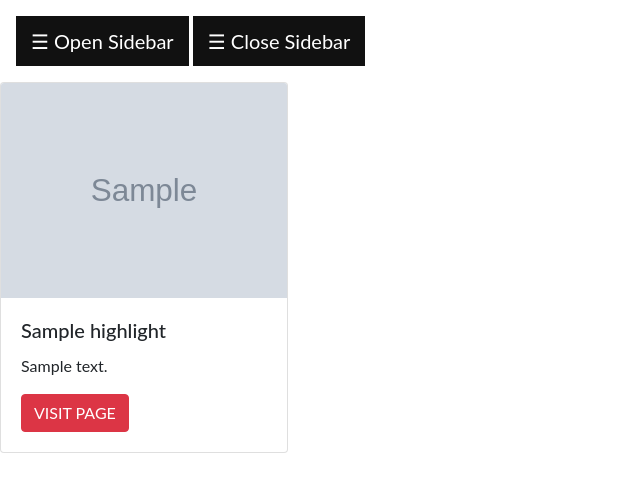
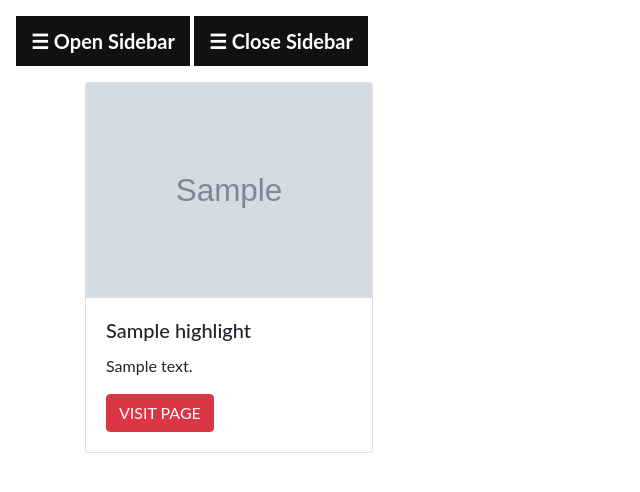
Before and after one commit to wasongapaul5/News-Highlights, a Flask app: template app/templates/index.html in a window 1280 px wide. Shown: the top 492 px of the page, without its empty margins (0-640 px from the left). Run offline with Flask 2, Linux system fonts and the light colour scheme; the template is opened without the code that fills it: most values are stand-ins (such as "Sample title", 1, 10 or a date in 2020); grey boxes marked "Sample" are stand-in pictures; some libraries are stand-ins or nearby versions.

Commit message:
update README.md file

```diff
--- a/app/static/css/styles.css
+++ /dev/null
@@ -1,3 +0,0 @@
-body{
-    background-color: red;
-}
--- a/app/templates/index.html
+++ b/app/templates/index.html
@@ -5,12 +5,12 @@
 <link rel="stylesheet" href="{{url_for('static',filename='css/styles.css')}}">
 {% endblock %}
 
-
-
 {% block content %}
 {% for highlights in top %}
-
-<div class="card" style="width: 18rem;">
+<div class="container">
+    <div class="row">
+        <div class="col-md-6">
+            <div class="card" style="width: 18rem">
                 <img src="{{highlights.urlToImage}}" class="card-img-top" alt="...">
                 <div class="card-body">
                     <h5 class="card-title">{{highlights.title}}</h5>
@@ -18,6 +18,8 @@
                     <a href="{{highlights.url}}" class="btn btn-danger">VISIT PAGE</a>
                 </div>
             </div>
-
+        </div>
+    </div>
+</div>
 {% endfor %}
 {% endblock %}
--- a/app/templates/nav.html
+++ b/app/templates/nav.html
@@ -8,13 +8,13 @@ body {
 }
 
 .sidebar {
-  height: 100%;
+  height: 80%;
   width: 0;
   position: fixed;
   z-index: 1;
   top: 0;
   left: 0;
-  background-color: #111;
+  background-color:#00000061;
   overflow-x: hidden;
   transition: 0.5s;
   padding-top: 60px;
@@ -23,12 +23,14 @@ body {
 }
 
 .sidebar a {
-  padding: 8px 8px 8px 32px;
+  padding: 50px 8px 8px 32px;
   text-decoration: none;
-  font-size: 25px;
-  color: #818181;
+  font-size: 30px;
+  color: black;
   display: block;
   transition: 0.3s;
+  font-family: Verdana, Geneva, Tahoma, sans-serif;
+  font-weight: bolder;
 }
 
 .sidebar a:hover {
@@ -41,6 +43,7 @@ body {
   right: 25px;
   font-size: 36px;
   margin-left: 50px;
+  font-weight: bold;
 }
 
 .openbtn {
@@ -50,6 +53,7 @@ body {
   color: white;
   padding: 10px 15px;
   border: none;
+  font-weight: bold;
 }
 
 .openbtn:hover {
@@ -61,21 +65,15 @@ body {
   padding: 16px;
 }
 
-/* On smaller screens, where height is less than 450px, change the style of the sidenav (less padding and a smaller font size) */
-@media screen and (max-height: 450px) {
-  .sidebar {padding-top: 15px;}
-  .sidebar a {font-size: 18px;}
-}
+
 </style>
 </head>
 <body>
 
 <div id="mySidebar" class="sidebar">
   <a href="javascript:void(100)" class="closebtn" onclick="closeNav(1000)"></a>
-  <a href="#">About</a>
-  <a href="#">Services</a>
-  <a href="#">Clients</a>
-  <a href="#">Contact</a>
+  <a href="#">WELCOME<br>TO<br>THE DAILY NEWS
+  </a>
 </div>
 
 <div id="main">
--- a/app/views.py
+++ b/app/views.py
@@ -10,7 +10,7 @@ def index():
     # getting top headlines
     top_headlines = get_highlights()
     print(top_headlines)
-    title = 'Home - HOT NEWS AND BLOSSY GOSSIP'
+    title = 'Home - WORLD NEWS'
     return render_template('index.html',title = title, top = top_headlines )
 @app.route('/news/<news_id>')
 def news(news_id):
```
Also changed, not shown: app/request.py (line endings or trailing spaces). Lines whose indentation alone changed are shown as unchanged.
